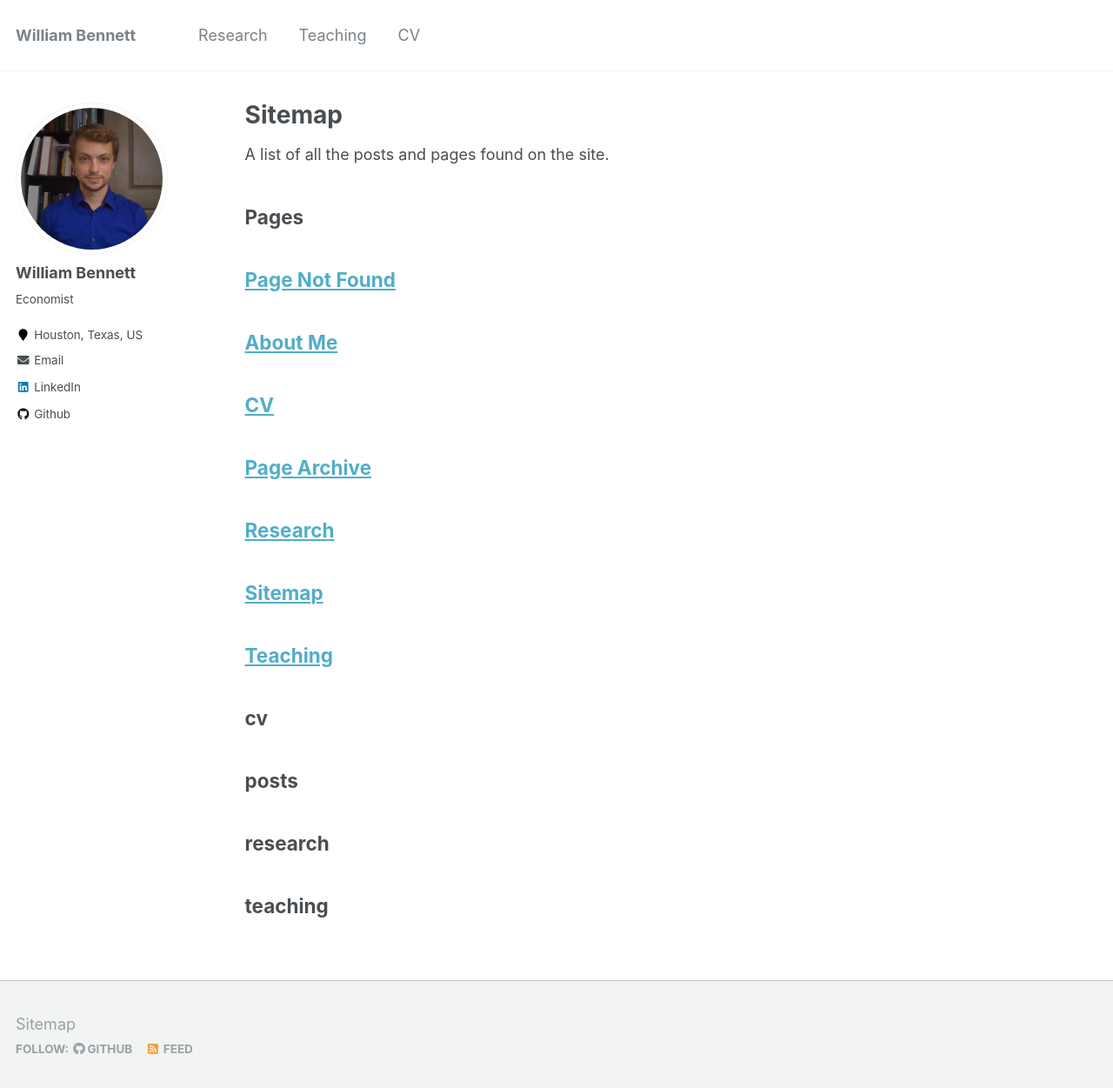
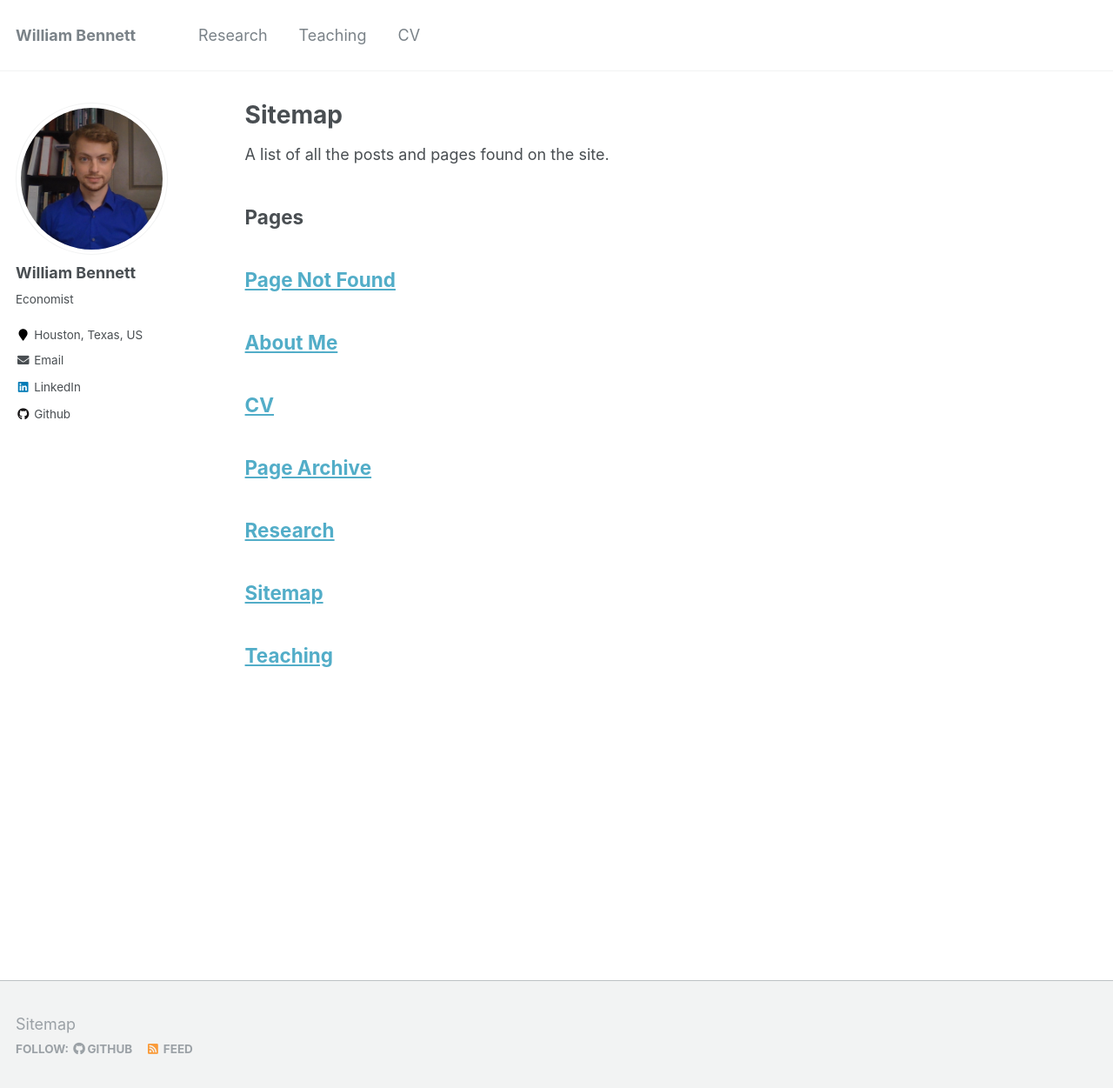
Before and after one commit to williambennettecon/williambennettecon.github.io, a Jekyll site: the page built from _pages/sitemap.md, in a window 1280 px wide and 1264 px high. Shown: the top 1251 px of the window at 87% size. Built offline with Jekyll 4.4.1, drawn with Linux system fonts in a browser that asks for light colours.

Commit message:
Update sitemap.md

```diff
--- a/_pages/sitemap.md
+++ b/_pages/sitemap.md
@@ -15,14 +15,3 @@ A list of all the posts and pages found on the site.
 {% endfor %}
 
 {% capture written_label %}'None'{% endcapture %}
-
-{% for collection in site.collections %}
-{% unless collection.output == false%}
-  {% capture label %}{{ collection.label }}{% endcapture %}
-  {% if label != written_label %}
-  <h2>{{ label }}</h2>
-  {% capture written_label %}{{ label }}{% endcapture %}
-  {% endif %}
-{% endunless %}
-
-{% endfor %}
```
